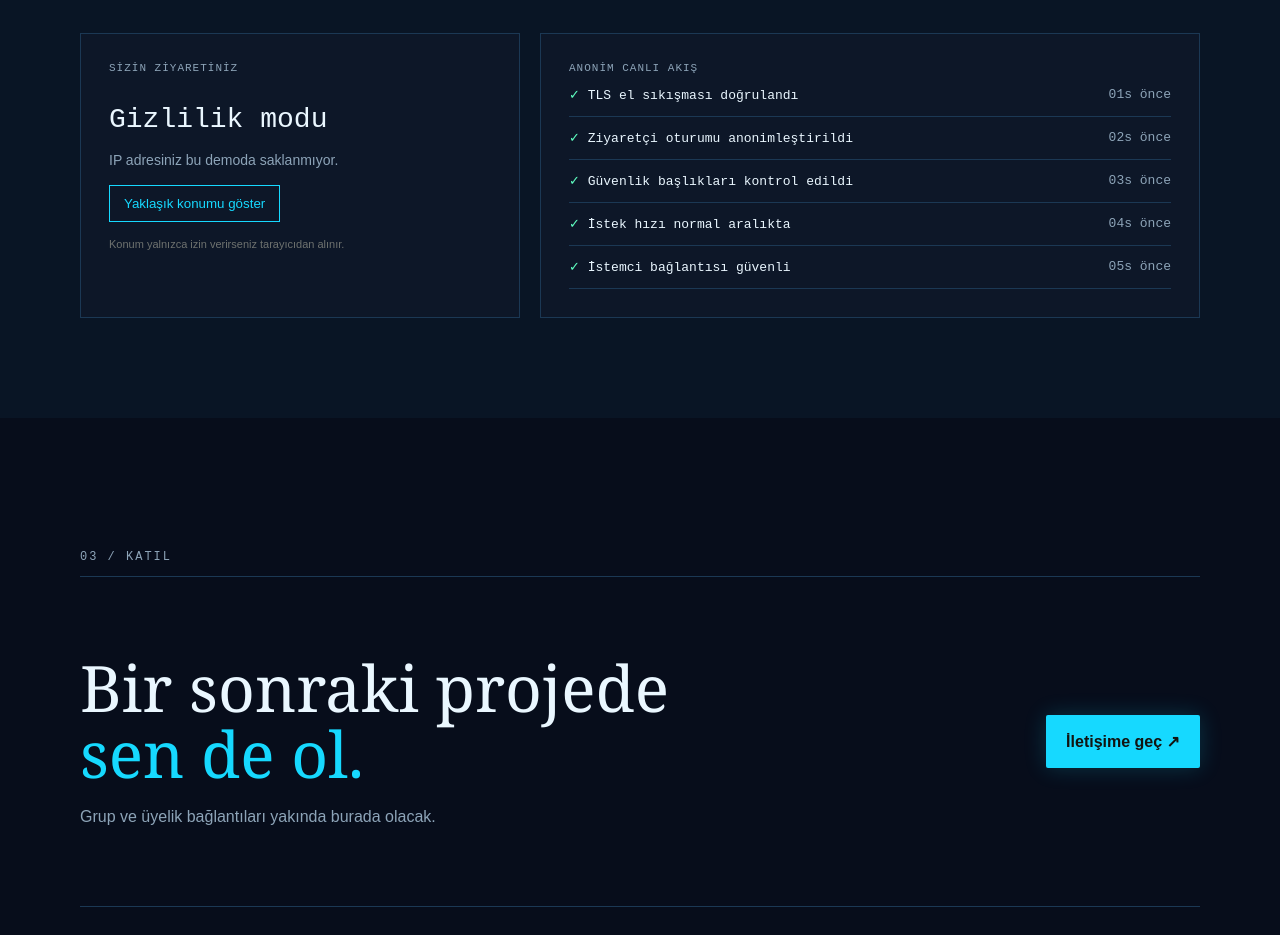
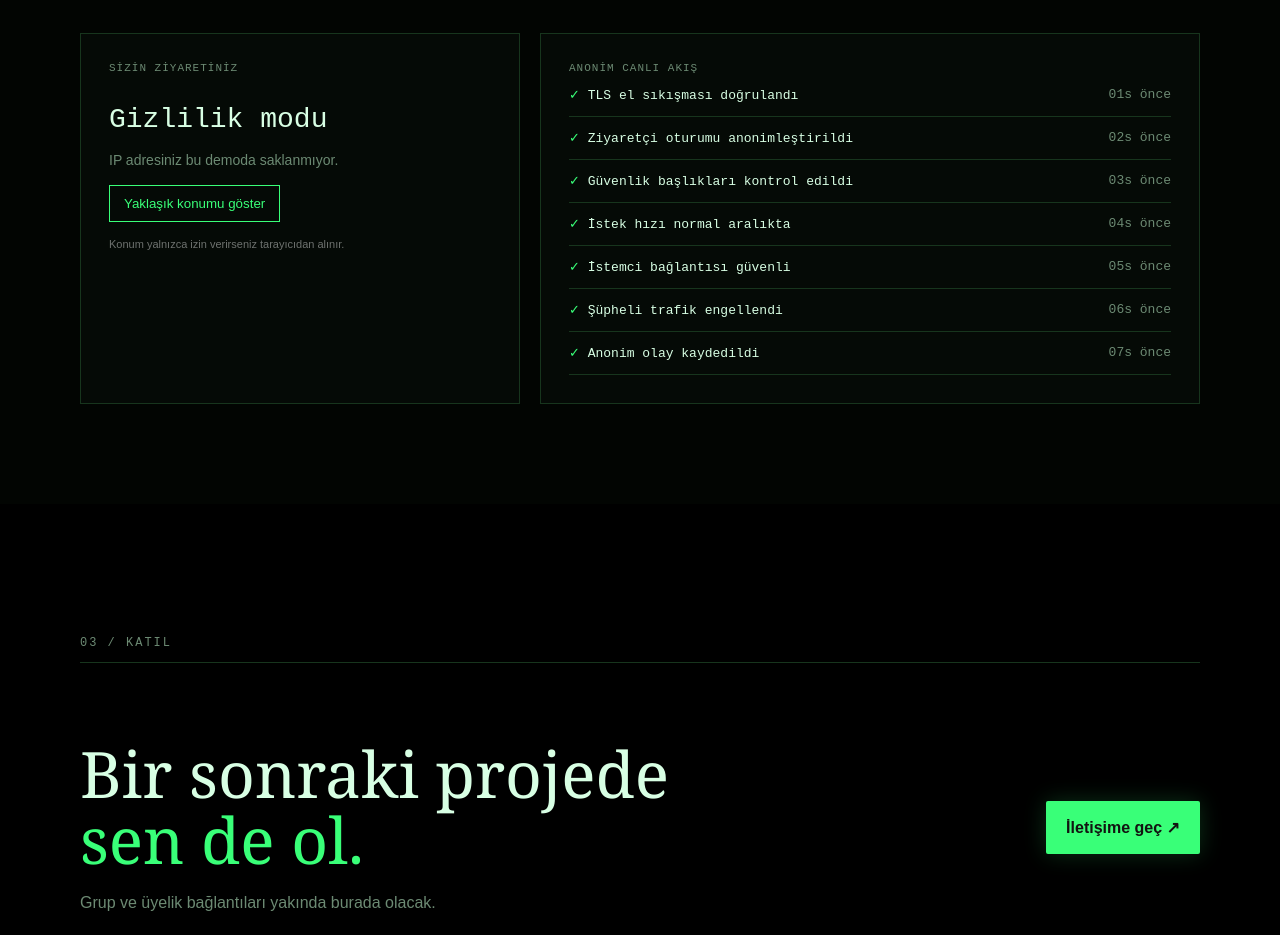
Before and after one commit to HititClubSite/club-site, a plain HTML site: page index.html in a window 1280 px wide. Shown: the part 1409-2344 px from the top of the page. Drawn offline with Linux system fonts and the light colour scheme.

Commit message:
Use full black green security terminal theme

```diff
--- a/script.js
+++ b/script.js
@@ -1,5 +1,5 @@
 const feed=document.querySelector('#security-feed');
-const events=['TLS el sıkışması doğrulandı','Ziyaretçi oturumu anonimleştirildi','Güvenlik başlıkları kontrol edildi','İstek hızı normal aralıkta','İstemci bağlantısı güvenli'];
+const events=['TLS el sıkışması doğrulandı','Ziyaretçi oturumu anonimleştirildi','Güvenlik başlıkları kontrol edildi','İstek hızı normal aralıkta','İstemci bağlantısı güvenli','Şüpheli trafik engellendi','Anonim olay kaydedildi'];
 function renderFeed(){feed.innerHTML=events.map((e,i)=>`<div class="feed-row"><b><span class="green">✓</span> ${e}</b><span>${String(i+1).padStart(2,'0')}s önce</span></div>`).join('')}
 renderFeed();
 setInterval(()=>{document.querySelector('#event-count').textContent=128+Math.floor(Math.random()*8);renderFeed()},5000);
--- a/theme.css
+++ b/theme.css
@@ -1 +1 @@
-:root{--bg:#070d1b;--panel:#0d1728;--text:#eaf7ff;--muted:#8da4b8;--line:#1b3854;--accent:#16d9ff;--green:#5fffc1}body{background:radial-gradient(circle at 80% 10%,#12365a 0,transparent 35%),var(--bg)}.brand-logo{width:34px;height:34px;object-fit:contain;border-radius:50%;vertical-align:middle;margin-right:8px}.terminal-card{box-shadow:0 0 40px #16d9ff30,20px 20px 0 #16d9ff12}.security-section{background:#091525}.button{box-shadow:0 0 22px #16d9ff30}.terminal-chart i{background:var(--accent)}
+:root{--bg:#000;--panel:#050a06;--text:#d8ffe4;--muted:#6c8a73;--line:#17351d;--accent:#39ff78;--green:#39ff78}body{background:#000;color:var(--text)}.brand-logo{width:34px;height:34px;object-fit:contain;border-radius:50%;vertical-align:middle;margin-right:8px}.terminal-card{box-shadow:0 0 40px #39ff7825,20px 20px 0 #39ff7812}.security-section{background:#020502}.button{box-shadow:0 0 22px #39ff7830}.terminal-chart i{background:var(--accent)}.accent{color:var(--accent)}
```
